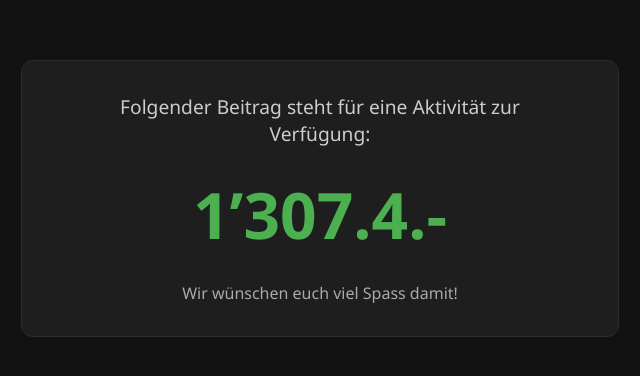
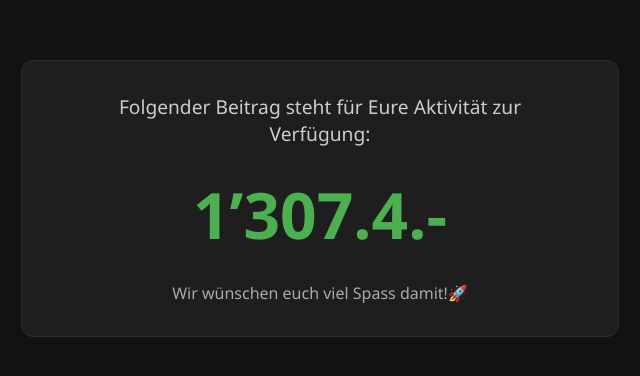
Before and after one commit to GaHub101/Spass, a plain HTML site: page index.html in a window 1280 px wide. Shown: the part 202-578 px from the top of the page, 320-960 px from the left. Drawn offline with Linux system fonts and the light colour scheme.

Commit message:
Update message text and add emoji in index.html

```diff
--- a/index.html
+++ b/index.html
@@ -8,9 +8,9 @@
 </head>
 <body>
   <div class="box">
-    <div class="message-top">Folgender Beitrag steht für eine Aktivität zur Verfügung:</div>
+    <div class="message-top">Folgender Beitrag steht für Eure Aktivität zur Verfügung:</div>
     <div class="amount" id="number">Lade...</div>
-    <div class="message-bottom">Wir wünschen euch viel Spass damit!</div>
+    <div class="message-bottom">Wir wünschen euch viel Spass damit!🚀</div>
   </div>
   <script src="main.js"></script>
 </body>
```
